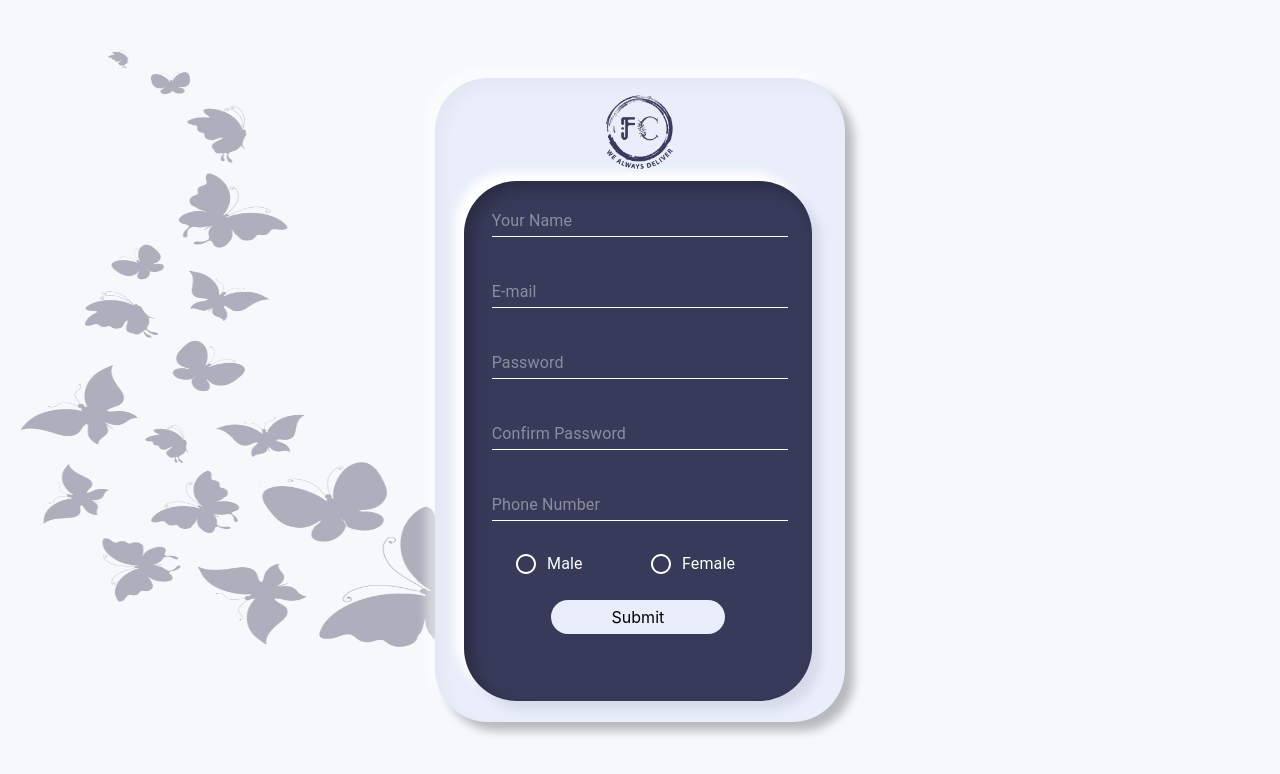
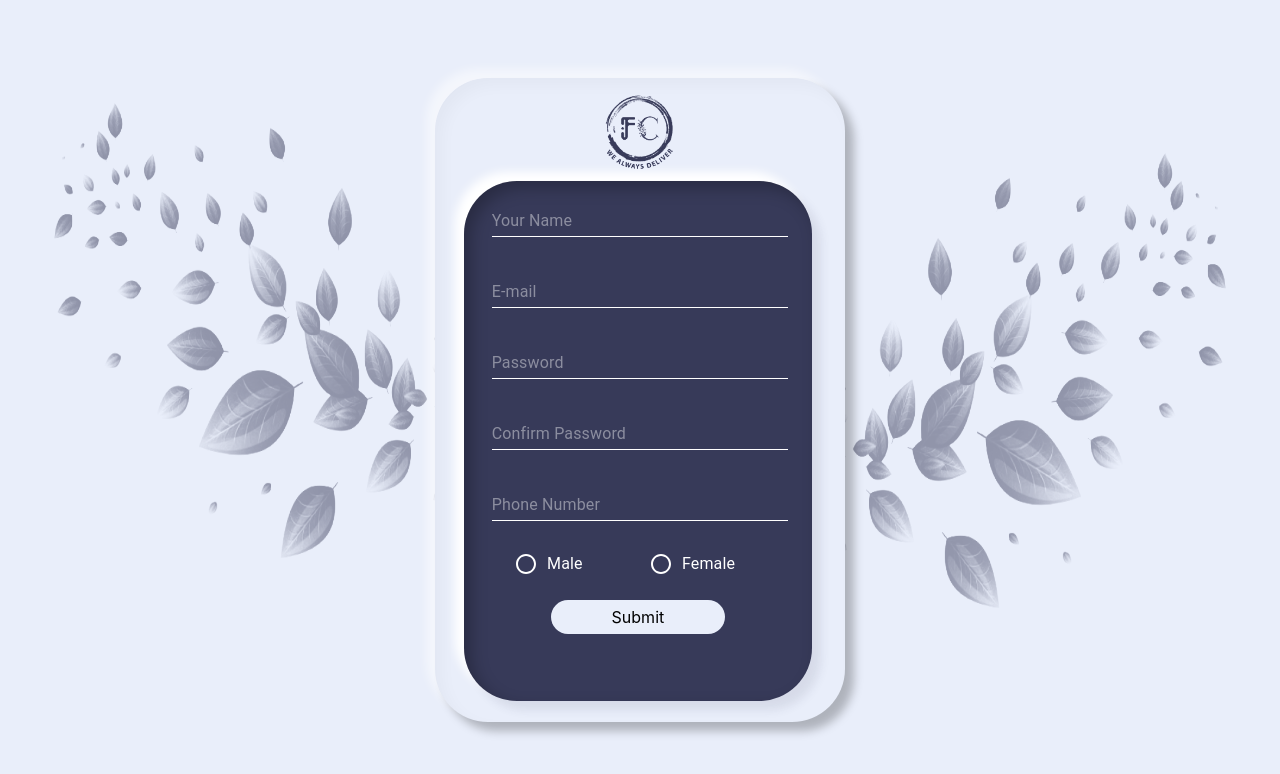
Before and after one commit to sayashchaudhary/folkchoice-frontend, a React (Create React App) app: page /#/register in a window 1280 px wide. Shown: the top 774 px of the page. Built offline with nearby package versions, Linux system fonts and the light colour scheme.

Commit message:
changes in background

```diff
--- a/src/assets/scss/components/_login.scss
+++ b/src/assets/scss/components/_login.scss
@@ -6,17 +6,17 @@
     content: "";
     background-color: $color-primary;
     background-image: url('../../images/background.png');
-    background-position: 105px 82px;
-    background-size: 600px 600px;
+    background-position: 5px 82px;
+    background-size: 800px 600px;
     background-repeat: no-repeat;
     top: 0;
     left: 0;
     bottom: 0;
     right: 0;
     position: absolute;
-    opacity: 0.4;
+    opacity: 0.8;
     z-index: -1;
-    height: 140vh;
+    height: 100vh;
   }
 }
 
--- a/src/assets/scss/components/_register.scss
+++ b/src/assets/scss/components/_register.scss
@@ -17,15 +17,15 @@
     content: "";
     background-color: $color-primary;
     background-image: url('../../images/background.png');
-    background-position: 20px 50px;
-    background-size: 500px 600px;
+    background-position: 0 50px;
+    background-size: 600px 600px;
     background-repeat: no-repeat;
     top: 0;
     left: 0;
     bottom: 0;
     right: 0;
     position: absolute;
-    opacity: 0.4;
+    opacity: 0.5;
     z-index: -1;
   }
 }
@@ -35,16 +35,15 @@
   background-color: $color-primary;
   background-image: url('../../images/background1.png');
   background-position: right;
-  background-size: 500px 600px;
+  background-size: 600px 600px;
   background-repeat: no-repeat;
   top: 0;
   left: 0;
   bottom: 0;
   right: 0;
   position: absolute;
-  opacity: 0.6;
+  opacity:1;
   z-index: -1;
-  display: none;
 }
 
 .outer-card {
--- a/src/components/Auth/Register/Register.tsx
+++ b/src/components/Auth/Register/Register.tsx
@@ -44,7 +44,7 @@ const Register: React.FC = () => {
                 <title>{TITLE}</title>
             </Helmet>
             <div className="signup">
-                <div className="background"/>
+                <div className="background" />
                 <div className="outer-card">
                     <img src={Logo} alt="logo" className="logo"/>
                     <div className="text-center company"><i>FOLK CHOICE</i></div>
```
Also changed, not shown: src/assets/images/background.png, src/assets/images/background1.png.
